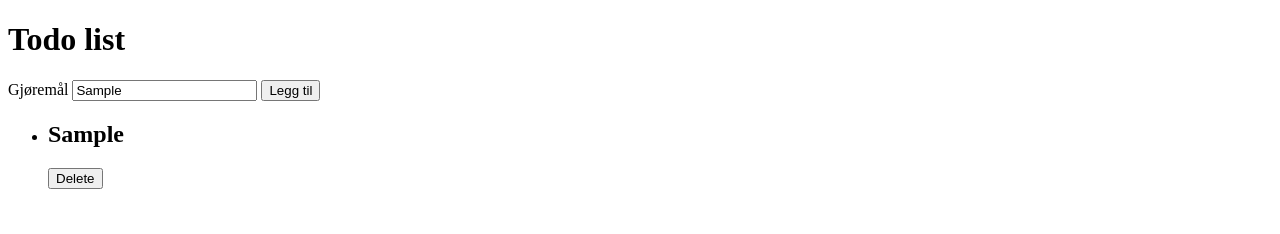
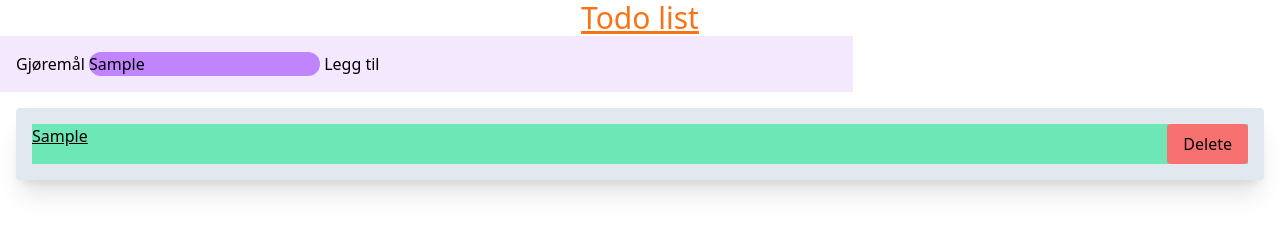
Before and after one commit to Johns189/todo-list, a website: page index.html in a window 1280 px wide. Both pictures are taken after typing "Sample" into the empty fields and a click on the button "Legg til". Drawn offline with nearby package versions, Linux system fonts and the light colour scheme.

Commit message:
added-tailwind-and-used-it

```diff
--- a/index.html
+++ b/index.html
@@ -4,26 +4,26 @@
     <title>Home</title>
     <meta charset="UTF-8" />
     <meta name="viewport" content="width=device-width" />
-    <link rel="stylesheet" href="styles.css" />
+    <!--<link rel="stylesheet" href="styles.css"/> -->
+    <script src="https://cdn.tailwindcss.com"></script>
     <script type="module" src="script.js"></script>
   </head>
   <body>
     <header>
-      <h1>Todo list</h1>
+      <h1 class="text-center underline text-3xl text-orange-500">Todo list</h1>
     </header>
 
     <main>
       <!-- Her er input HTML -->
-      <form id="user-input">
+      <form class="bg-purple-100 p-4 w-2/3" id="user-input">
         <label for="todo">Gjøremål</label>
-        <input type="text" name="todo" id="todo">
+        <input class="bg-purple-400 rounded-full" type="text" name="todo" id="todo">
 
         <button type="submit">Legg til</button>
       </form>
 
       <!-- Gjøremåls listen -->
-      <ul id="todo-list">
-        <!-- Eksempel HTML for liste -->
+      <ul class="flex flex-col gap-3 items-center bg-slate-200 p-4 m-4 rounded shadow-xl " id="todo-list">
       </ul>
 
     </main>
--- a/script.js
+++ b/script.js
@@ -76,6 +76,10 @@ function createTodoCard(todoObject) {
   todoCard.append(deleteButton);
 
   //Konfigurer elementene med korrekt verdier
+  todoCard.className = "bg-emerald-300 w-full flex justify-between";
+  titleElement.className = "underline";
+  deleteButton.className = "bg-red-400 px-4 py-2 rounded hover:bg-red-300";
+
   titleElement.textContent = todoObject.title;
   deleteButton.textContent = "Delete";
   deleteButton.addEventListener("click", () => {
--- a/styles.css
+++ b/styles.css
@@ -0,0 +1,19 @@
+:root {
+    --color-primery: coral;
+    --color-secondary: cornflowerblue;
+    --color-white: white;
+    --color-black: black;
+}
+
+/* Adjektiv Syiling */
+.text-center {
+    text-align: center;
+}
+
+.bg-primary {
+    background-color: var(--color-primery);
+}
+
+.bg-secondary {
+    background-color: var(--color-secondary);
+}
```
Also changed, not shown: tailwind.config.js (added).
